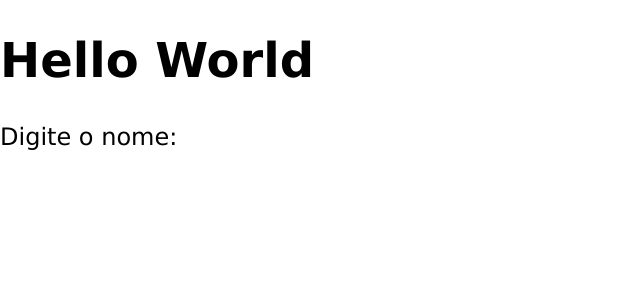
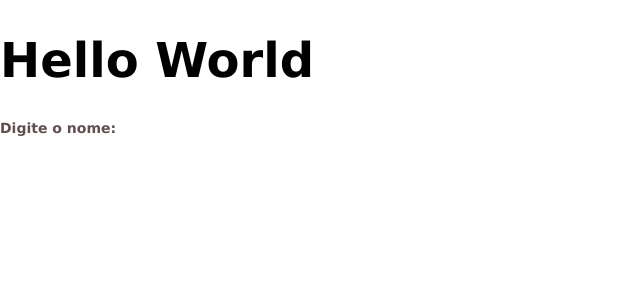
Before and after one commit to franciscoclavero/cad-user, a React (Create React App) app: page / in a window 1280 px wide. Shown: the top 300 px of the page, without its empty margins (0-640 px from the left). Built offline with nearby package versions, Linux system fonts and the light colour scheme; the HTML template or start-up script is replaced by a standard one.

Commit message:
feat: create styled component

```diff
--- a/src/components/atoms/Label/index.tsx
+++ b/src/components/atoms/Label/index.tsx
@@ -1,4 +1,6 @@
 import React from "react";
+
+import { LabelStyled } from "./style.module";
 
 interface ILabel {
   componentName: string;
@@ -6,7 +8,7 @@ interface ILabel {
 }
 
 function Label({ componentName, textContent }: ILabel) {
-  return <label htmlFor={componentName}>{textContent}</label>;
+  return <LabelStyled htmlFor={componentName}>{textContent}</LabelStyled>;
 }
 
 export default Label;
--- /dev/null
+++ b/src/components/atoms/Label/style.module.tsx
@@ -0,0 +1,8 @@
+import styled from "styled-components";
+
+export const LabelStyled = styled.label`
+  color: #624e4e;
+  display: block;
+  font-size: 14px;
+  font-weight: bold;
+`;
```
